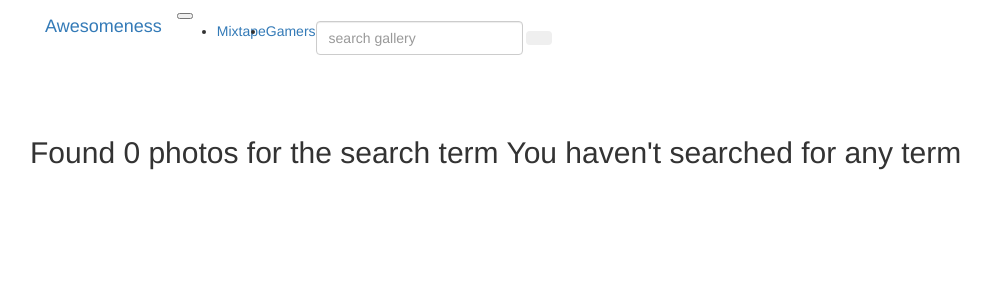
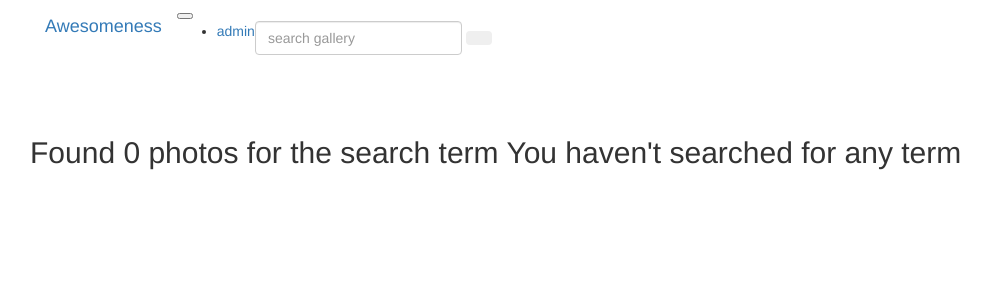
Before and after one commit to garvinipkiss/garvin, a Django app: page /search in a window 1280 px wide. Shown: the top 300 px of the page, without its empty margins (25-1016 px from the left). Run offline with Django 3.2, Linux system fonts and the light colour scheme; some libraries are stand-ins or nearby versions.

Commit message:
updated admin

```diff
--- a/awesomeness/noma/templates/display.html
+++ b/awesomeness/noma/templates/display.html
@@ -4,7 +4,7 @@
   <div class="row">
     {% for photo in images %}
     <div class="col-xs-6 col-sm-6 col-md-6 col-lg-6">
-      <img src="{{photo.image_url}}" alt="test" class="img-fluid m-1">
+      <img src="{{gallery.image_url}}" alt="test" class="img-fluid m-1">
     </div>
     {% empty %}
     <div class="col-xs-12 col-sm-12 col-md-12 col-lg-12">
--- a/awesomeness/noma/templates/navbar.html
+++ b/awesomeness/noma/templates/navbar.html
@@ -7,10 +7,7 @@
     <div class="collapse navbar-collapse" id="navbarSupportedContent">
       <ul class="navbar-nav mr-auto">
         <li class="nav-item">
-          <a class="nav-link" href="{% url 'mixtape' %}">Mixtape</a>
-        </li>
-        <li class="nav-item">
-          <a class="nav-link" href="{% url 'gamers' %}">Gamers</a>
+          <a href="admin/">admin</a>
         </li>
       </ul>
       <form class="form-inline my-2 my-lg-0" role="search" action="{%url 'search_results'%}">
--- a/awesomeness/noma/templates/search.html
+++ b/awesomeness/noma/templates/search.html
@@ -17,7 +17,7 @@
     {% for item in images %}
       <div class="col-sm-6 col-md-6">
           <h1>{{item.image_name}}</h1>
-        <img src="{{item.image.url}}">
+        <img src="{{item.image.url}}"style="wi">
       </div>
     {% endfor %}
   {% endif %}
--- a/awesomeness/noma/urls.py
+++ b/awesomeness/noma/urls.py
@@ -7,8 +7,8 @@ urlpatterns=[
     url(r'^$', views.index, name='index'),
     url(r'^search', views.search_results, name='search_results'),
     url(r'^image/(\d+)', views.image, name='image'),
-    url(r'^gamers', views.get_gamers, name='gamers'),
-    url(r'^mixtape', views.get_mixtape, name='mixtape'),
+    url(r'^gamers/', views.get_gamers, name='gamers'),
+    url(r'^mixtape/', views.get_mixtape, name='mixtape'),
 ]
 if settings.DEBUG:
     urlpatterns+= static(settings.MEDIA_URL, document_root = settings.MEDIA_ROOT)
```
Also changed, not shown: awesomeness/noma/templates/index.html (+7 -7 lines).
